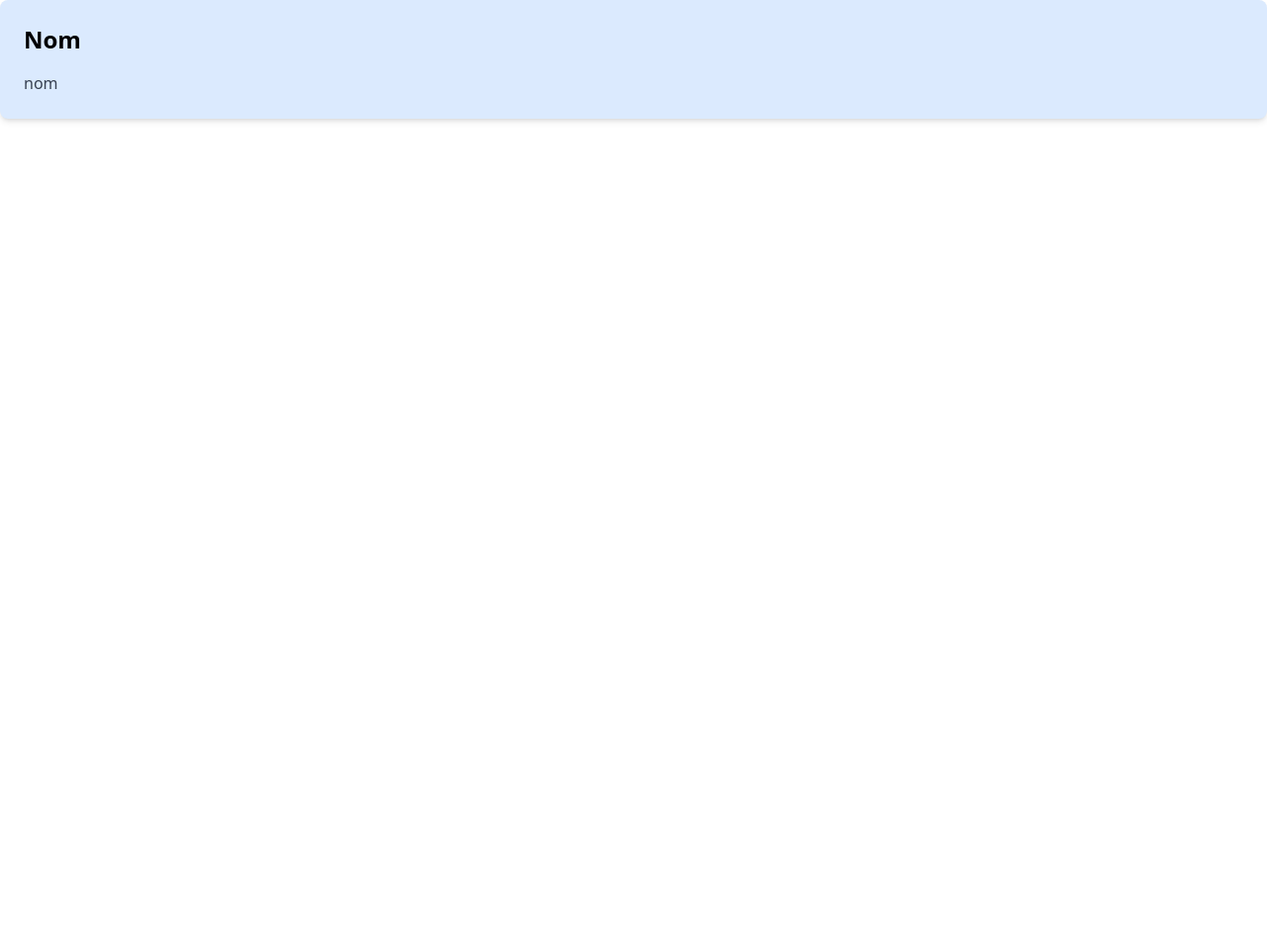
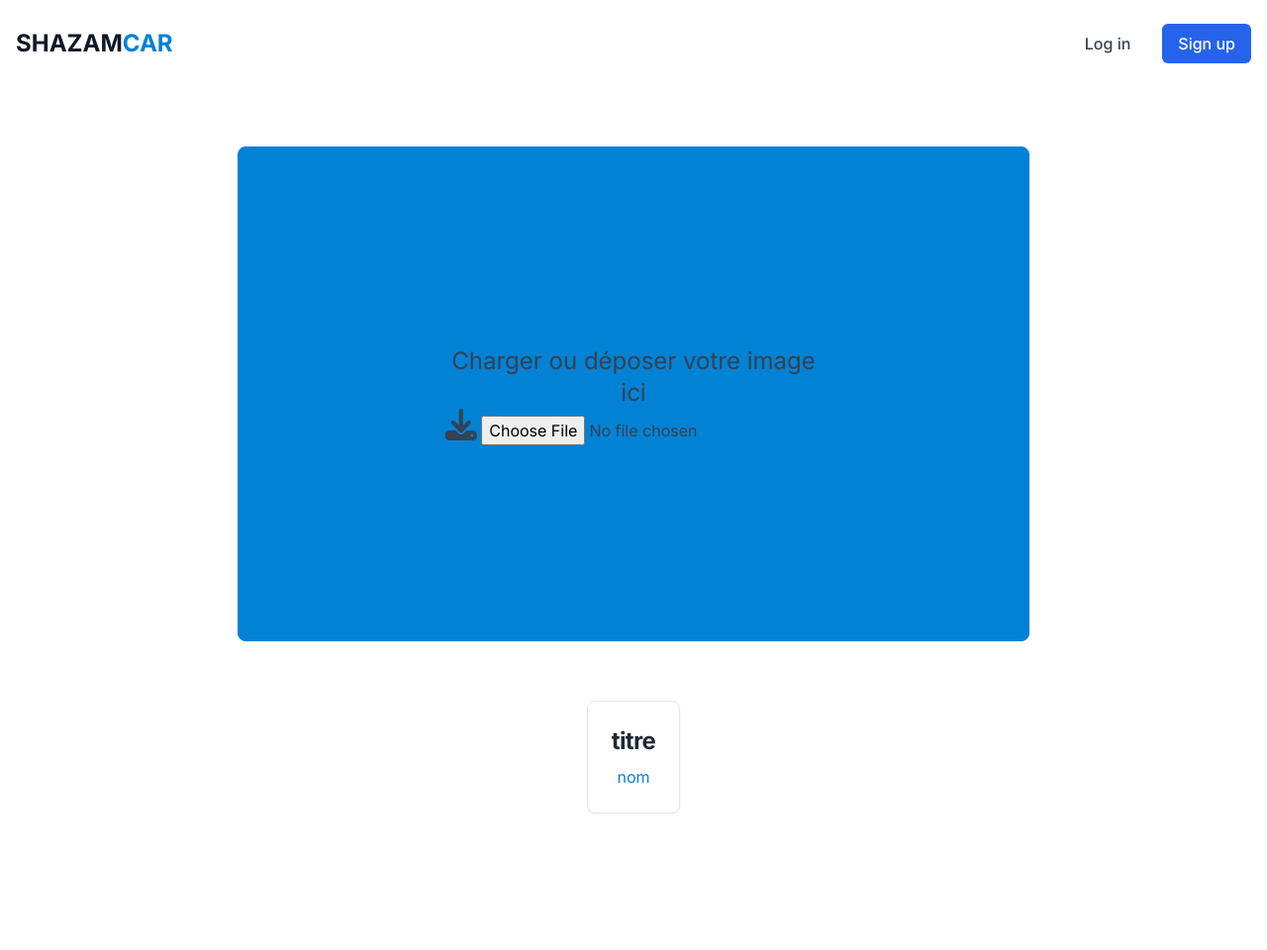
Before and after one commit to Amineo21/Pixalys, a Flask app: page /main in a window 1280 px wide. Shown: the whole page at 99% size. Before the commit the page ends 123 px from the top, so only its background shows below. Run offline with Flask 3, Linux system fonts and the light colour scheme; some libraries are stand-ins or nearby versions.

Commit message:
feat: :lipstick: page main in-progress

```diff
--- a/app/templates/components/macros.html
+++ b/app/templates/components/macros.html
@@ -7,9 +7,10 @@
   </a>
 {% endmacro %}
 
-{%macro card(title, content, color='blue')%}
-  <div class="bg-{{ color }}-100 p-6 rounded-lg shadow-md">
-    <h2 class="text-2xl font-bold mb-4">{{ title }}</h2>
-    <p class="text-gray-700">{{ content }}</p>
-  </div>
+{%macro card(title, content)%}
+<a href="#" class=" text-center block max-w-sm p-6 bg-white border border-gray-200 rounded-lg shadow-sm hover:bg-gray-100 ">
+
+<h5 class="mb-2 text-2xl font-bold tracking-tight text-black-900 ">{{title }}</h5>
+<p class="font-normal text-[#0182D5] ">{{content}}</p>
+</a>
 {% endmacro %}
--- a/app/templates/main.html
+++ b/app/templates/main.html
@@ -1,6 +1,73 @@
-<script src="https://cdn.tailwindcss.com"></script>
-<link href="https://fonts.googleapis.com/css2?family=Inter:wght@400;500;600;700&display=swap" rel="stylesheet">
+<!DOCTYPE html>
+<html lang="en">
+<head>
+  <meta charset="UTF-8">
+  <meta name="viewport" content="width=device-width, initial-scale=1.0">
+  <title>SHAZAMCAR</title>
+  <script src="https://cdn.tailwindcss.com"></script>
+  <link rel="stylesheet" href="https://cdnjs.cloudflare.com/ajax/libs/font-awesome/6.7.2/css/all.min.css" integrity="sha512-Evv84Mr4kqVGRNSgIGL/F/aIDqQb7xQ2vcrdIwxfjThSH8CSR7PBEakCr51Ck+w+/U6swU2Im1vVX0SVk9ABhg==" crossorigin="anonymous" referrerpolicy="no-referrer" />
+  <link href="https://fonts.googleapis.com/css2?family=Inter:wght@400;500;600;700&display=swap" rel="stylesheet">
+  <style>
+        body {
+            font-family: 'Inter', sans-serif;
+            display: flex;
+            flex-direction: column;
+            min-height: 120vh;
+        }
+
+        .download{
+          width: 800px;
+          height: 500px;
+          text-align: center;
+          align-items: center;
+          padding: 200px;
+        }
+
+        .fa-download{
+          font-size:xx-large;
+        }
 
 
-{% from"components/macros.html" import card %}
-{{card("Nom", "nom", color="blue")}}
+    </style>
+</head>
+<body class="bg-white text-gray-800 flex flex-col space-y-[60px]">
+   <header class="container mx-auto px-4 py-6">
+        <div class="flex justify-between items-center">
+            <div class="text-2xl font-bold text-gray-900">
+                SHAZAM<span class="text-[#0182D5]">CAR</span>
+              </div>
+
+            <nav class="hidden md:flex space-x-8 items-center">
+                <div class="flex space-x-4 ml-8">
+                    <button class="px-4 py-2 text-gray-700 font-medium hover:text-gray-900">Log in</button>
+                    <button class="px-4 py-2 bg-blue-600 text-white font-medium rounded-md hover:bg-blue-700 transition-colors">Sign up</button>
+                </div>
+            </nav>
+            <button class="md:hidden text-gray-700">☰</button>
+        </div>
+    </header>
+
+
+     <main class="  flex items-center flex-col  space-y-[60px]">
+
+
+       <div class="download text-center text-gray-700   bg-[#0182D5] border border-[#0182D5] rounded-lg shadow-sm hover:bg-[#0182D5] ">
+         <h1 class="text-2xl">Charger ou déposer votre image ici</h1>
+         <i class="fa-solid fa-download"></i>
+         <input type="file" name="image" accept="image/*" required>
+        </div>
+
+
+
+
+   <div class="result">
+
+     {% from"components/macros.html" import card %}
+     {{card("titre", "nom")}}
+
+   </div>
+
+     </main>
+
+</body>
+</html>
```
Also changed, not shown: app/templates/index.html (+6 -3 lines).
